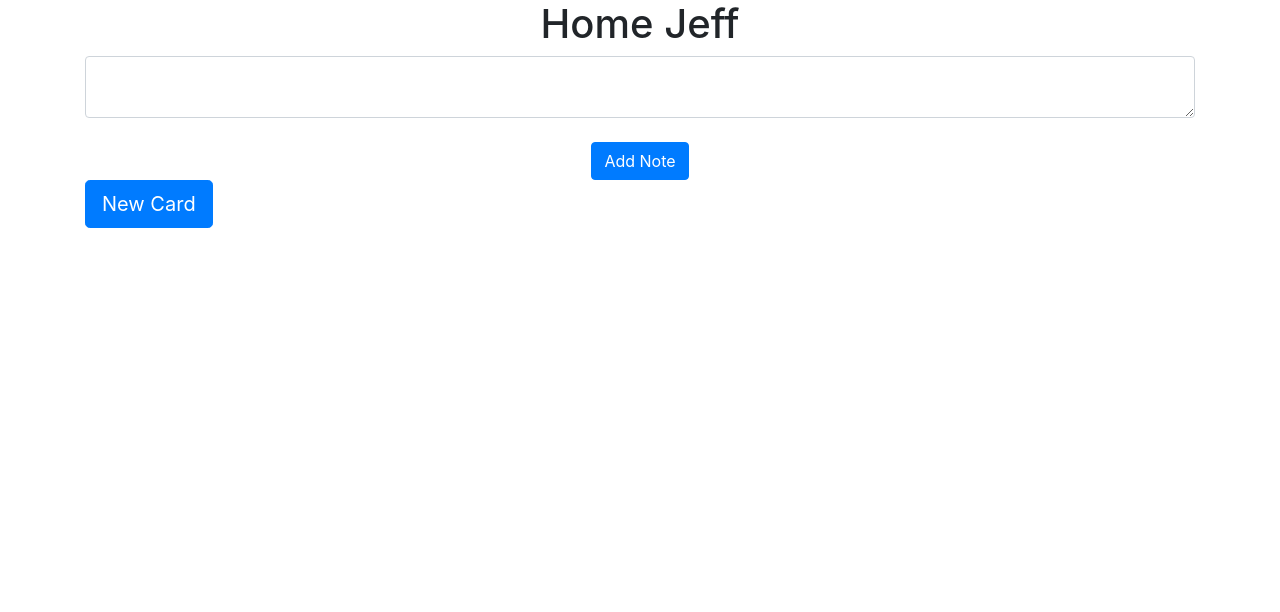
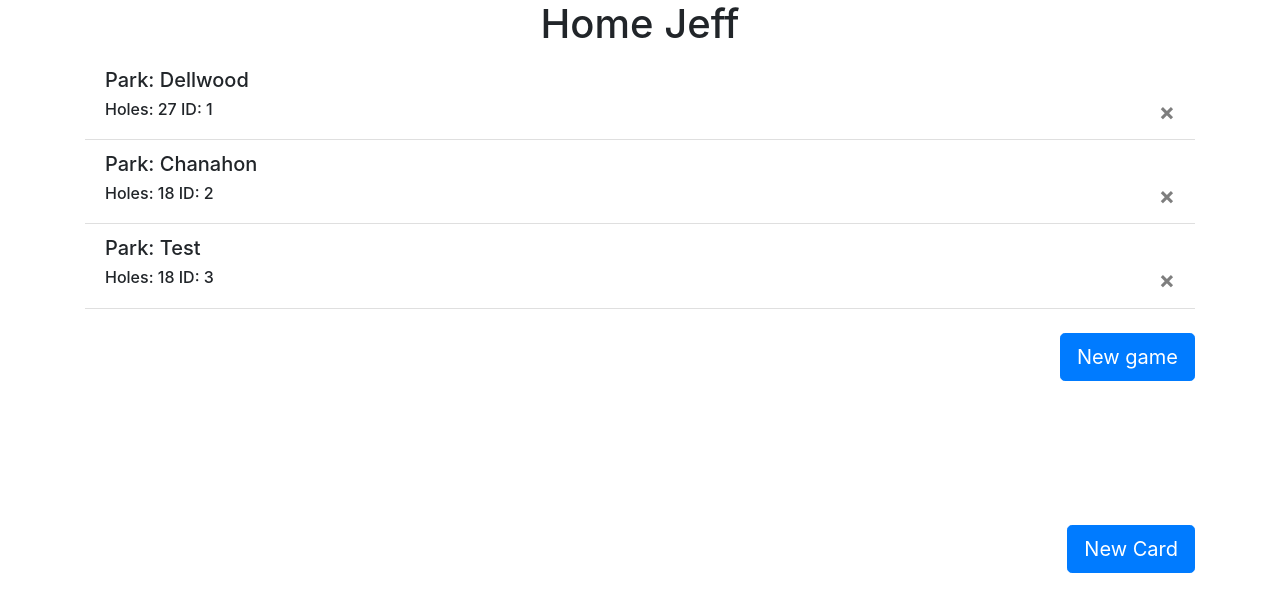
Before and after one commit to jspearus/DiscgolfScoreCard, a Flask app: page / in a window 1280 px wide. Shown: the part 56-668 px from the top of the page. Run offline with Flask 2, Linux system fonts and the light colour scheme; a user stored in the database is signed in; data comes from the database, SQL or seed files in the repository; both versions use the stored data as it was after the commit; data that the repository does not hold is empty; some libraries are stand-ins or nearby versions.

Commit message:
created hole template

```diff
--- a/website/__init__.py
+++ b/website/__init__.py
@@ -20,7 +20,7 @@ def create_app():
     app.register_blueprint(views, url_prefix='/')
     app.register_blueprint(auth, url_prefix='/')
 
-    from .models import User, Note
+    from .models import User, Note, Card
 
     create_database(app)
 
--- a/website/auth.py
+++ b/website/auth.py
@@ -38,6 +38,11 @@ def logout():
 def scorecard():
     return render_template("scorecard.html", user=current_user)
 
+@auth.route('/hole')
+@login_required
+def hole():
+    return render_template("hole.html", user=current_user)
+
 @auth.route('/sign-up', methods=['GET', 'POST'])
 def sign_up():
     if request.method == 'POST':
--- a/website/templates/base.html
+++ b/website/templates/base.html
@@ -80,6 +80,7 @@
         ></script>
 
         <script
+
             type="text/javascript"
             src="{{ url_for('static', filename='index.js') }}"
         ></script>
--- a/website/templates/home.html
+++ b/website/templates/home.html
@@ -2,26 +2,28 @@
 {% block title %}Home{% endblock %}
 {% block content %}
 <h1 align="center">Home {{ user.first_name }}</h1>
-<ul class="list-group list-group-flush" id="notes">
-    {% for note in user.notes %}
+<ul class="list-group list-group-flush" id="cards">
+    {% for card in user.cards %}
     <li class="list-group-item">
-        {{ note.data }}
-        <div align="right">{{ note.date }}</div>
-
-        <button type="button" class="close" onClick="deleteNote({{note.id}})">
+      <h5 align="left">Park: {{ card.park }} </h5>
+      <h6> Holes: {{ card.holes }} ID: {{ card.id }}
+        <button type="button" class="close" onClick="deleteNote({{card.id}})">
           <span aria-hidden="true">&times;</span>
         </button>
+      </h6>
       </li>
     {% endfor %}
 </ul>
 <form method="POST">
-   <textarea name="note" id="note" class="form-control"></textarea>
    <br/>
-   <div align="center">
-       <button type="submit" class="btn btn-primary">Add Note</button>
+   <div align="right">
+    <a href="/hole" class="btn btn-primary btn-lg "
+    tabindex="-1" role="button" aria-disabled="true">New game</a>
    </div>
 </form>
-<div>
-  <a href="/scorecard" class="btn btn-primary btn-lg " tabindex="-1" role="button" aria-disabled="true">New Card</a>
+<br /> <br /> <br /> <br /> <br /> <br />
+<div align="right" >
+  <a href="/scorecard" class="btn btn-primary btn-lg "
+  tabindex="-1" role="button" aria-disabled="true">New Card</a>
 </div>
 {% endblock %}
--- a/website/views.py
+++ b/website/views.py
@@ -1,6 +1,6 @@
 from flask import Blueprint, render_template, request, flash, jsonify
 from flask_login import login_required, current_user
-from .models import Note
+from .models import Note, Card
 from . import db
 import json
 
@@ -22,11 +22,29 @@ def home():
 
     return render_template("home.html", user=current_user)
 
+@views.route('/scorecard', methods=['GET', 'POST'])
+@login_required
+def createCard():
+    if request.method == 'POST':
+        parkName = request.form.get('parkN')
+        numHoles = request.form.get('holeN')
+
+        if len(parkName) < 1:
+            flash('note is too short', category='error')
+        else:
+            new_note = Card(park=parkName, holes= numHoles, user_id=current_user.id)
+            db.session.add(new_note)
+            db.session.commit()
+            flash('Card added!', category='success')
+            return render_template("home.html", user=current_user)
+
+    return render_template("scorecard.html", user=current_user)
+
 @views.route('/delete-note', methods=['POST'])
 def delete_note():
     note = json.loads(request.data)
     noteId = note['noteId']
-    note = Note.query.get(noteId)
+    note = Card.query.get(noteId)
     if note:
         if note.user_id == current_user.id:
             db.session.delete(note)
```
Also changed, not shown: website/models.py (+8 -0 lines), website/templates/hole.html (added, +19 -0 lines), website/templates/scorecard.html (+16 -13 lines), website/database.db.
